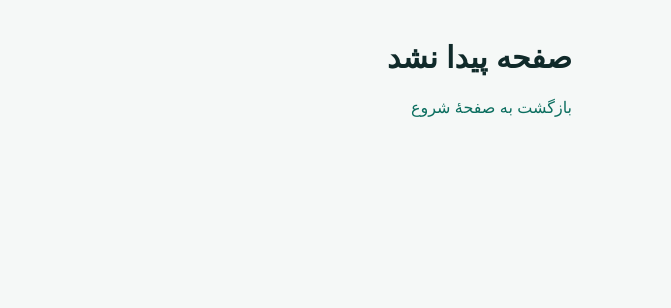
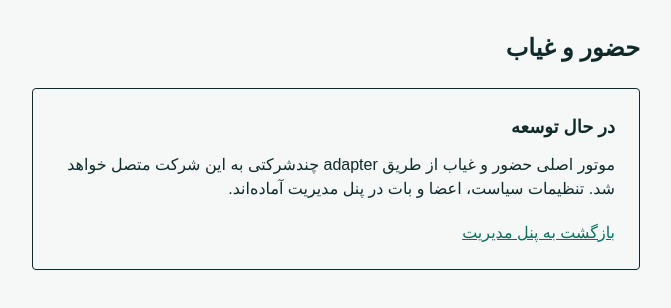
Before and after one commit to ErfanEtesamii/AttendanceHub, a Next.js app in the folder frontend/: page /c/1/attendance in a window 1280 px wide. Before the commit this address had no page. Shown: the top 308 px of the page, without its empty margins (431-1102 px from the left). Built offline with nearby package versions, Linux system fonts and the light colour scheme.

Commit message:
feat: add attendance integration placeholder

```diff
--- a/frontend/app/c/[slug]/admin/page.tsx
+++ b/frontend/app/c/[slug]/admin/page.tsx
@@ -2,5 +2,5 @@ import Link from "next/link";
 
 export default async function CompanyAdminPage({ params }: { params: Promise<{ slug: string }> }) {
   const { slug } = await params;
-  return <main className="mx-auto max-w-4xl p-8"><h1 className="text-2xl font-bold">پنل مدیریت شرکت</h1><p className="mt-3">شرکت: {slug}</p><nav className="mt-6 flex flex-wrap gap-4"><Link href={`/c/${slug}/admin/members`}>اعضا</Link><Link href={`/c/${slug}/admin/invitations`}>دعوت‌نامه‌ها</Link><Link href={`/c/${slug}/admin/attendance-policy`}>سیاست حضور</Link><Link href={`/c/${slug}/admin/bot`}>اتصال بات</Link><Link href={`/c/${slug}/admin/audit`}>رویدادها</Link></nav></main>;
+  return <main className="mx-auto max-w-4xl p-8"><h1 className="text-2xl font-bold">پنل مدیریت شرکت</h1><p className="mt-3">شرکت: {slug}</p><nav className="mt-6 flex flex-wrap gap-4"><Link href={`/c/${slug}/admin/members`}>اعضا</Link><Link href={`/c/${slug}/admin/invitations`}>دعوت‌نامه‌ها</Link><Link href={`/c/${slug}/admin/attendance-policy`}>سیاست حضور</Link><Link href={`/c/${slug}/admin/bot`}>اتصال بات</Link><Link href={`/c/${slug}/admin/audit`}>رویدادها</Link><Link href={`/c/${slug}/attendance`}>حضور و غیاب</Link></nav></main>;
 }
--- /dev/null
+++ b/frontend/app/c/[slug]/attendance/page.tsx
@@ -0,0 +1,6 @@
+import Link from "next/link";
+
+export default async function AttendancePage({ params }: { params: Promise<{ slug: string }> }) {
+  const { slug } = await params;
+  return <main className="mx-auto max-w-2xl p-8"><h1 className="text-2xl font-bold">حضور و غیاب</h1><section className="mt-6 rounded border p-6"><h2 className="text-lg font-semibold">در حال توسعه</h2><p className="mt-3">موتور اصلی حضور و غیاب از طریق adapter چندشرکتی به این شرکت متصل خواهد شد. تنظیمات سیاست، اعضا و بات در پنل مدیریت آماده‌اند.</p><Link href={`/c/${slug}/admin`} className="mt-5 inline-block text-[var(--primary)] underline">بازگشت به پنل مدیریت</Link></section></main>;
+}
```
